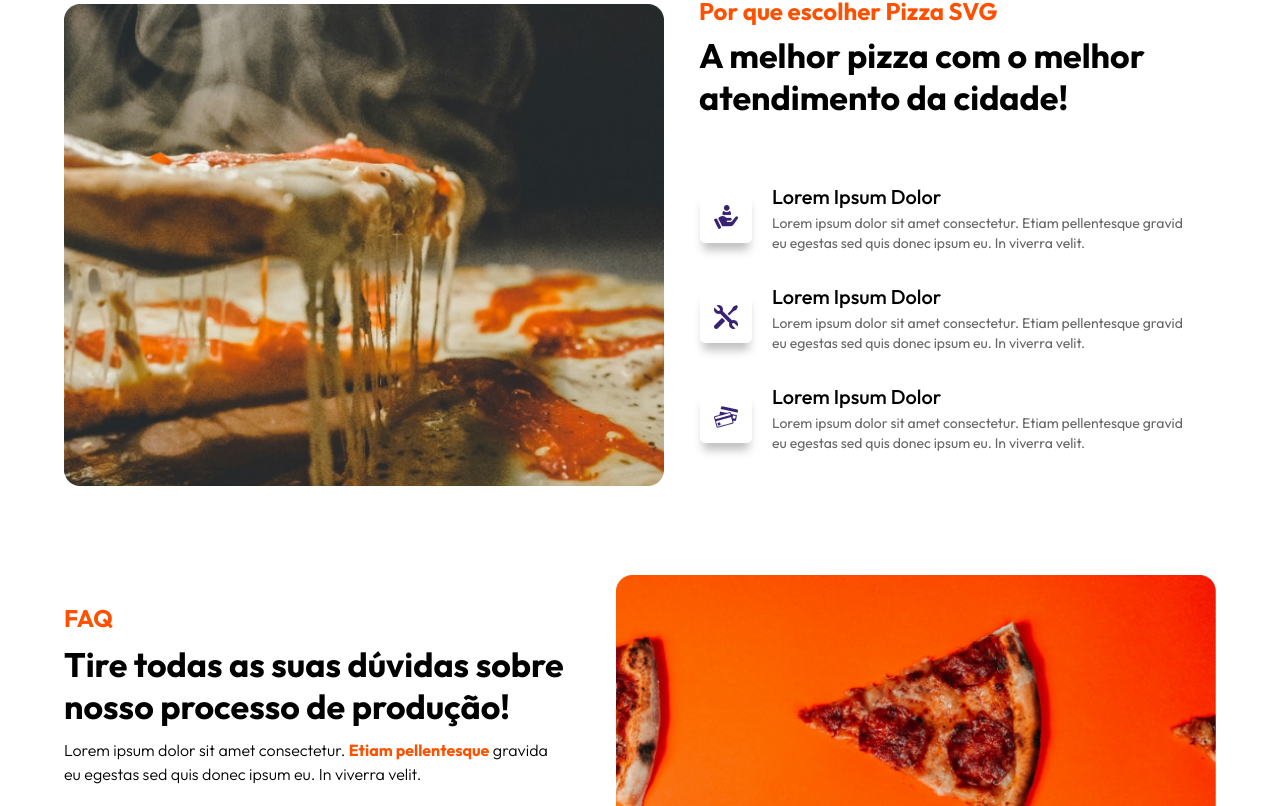
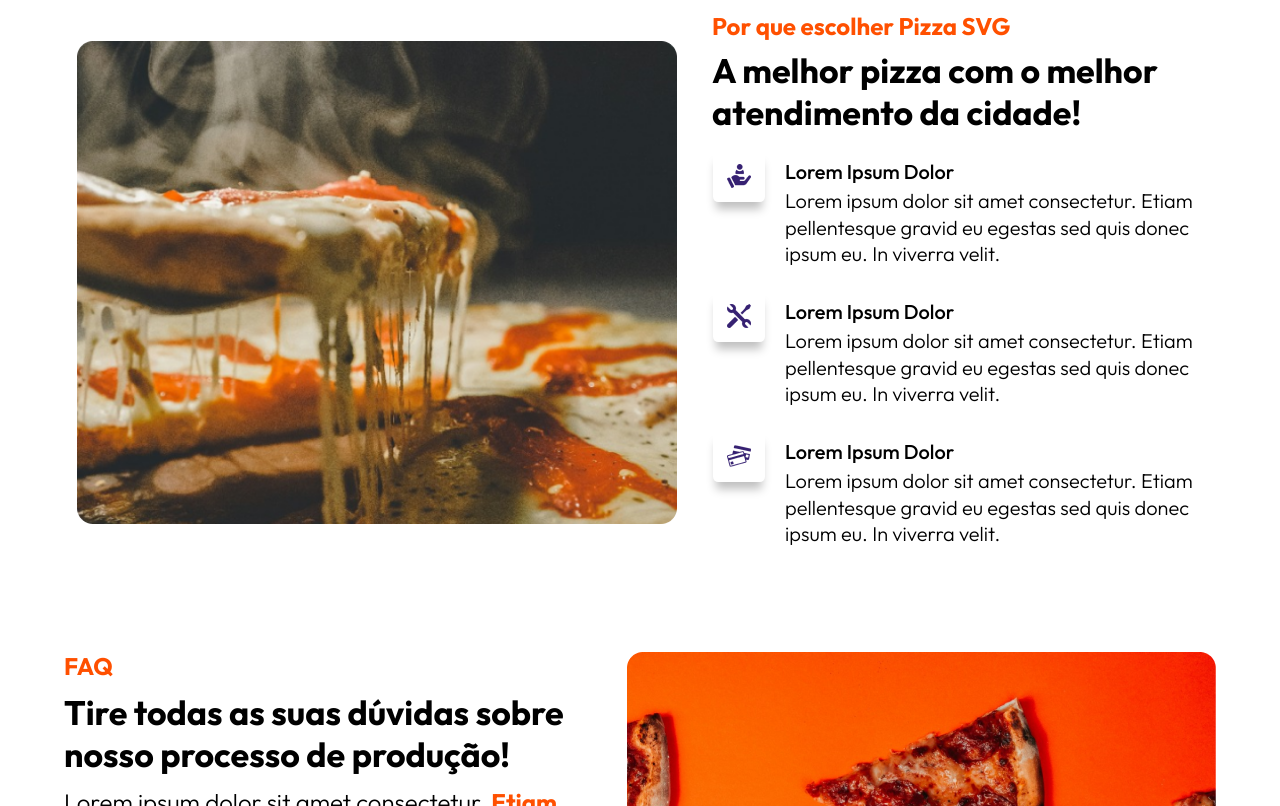
Before and after one commit to guleao/testelou, a React (Create React App) app: page / in a window 1280 px wide. Shown: the part 474-1280 px from the top of the page. Built offline with nearby package versions, Linux system fonts and the light colour scheme.

Commit message:
Ajustes Finais, finalizado de verdade agora

```diff
--- a/src/App.css
+++ b/src/App.css
@@ -1,3 +1,4 @@
+
 .App {
   text-align: center;
 }
--- a/src/components/Apresentacao.js
+++ b/src/components/Apresentacao.js
@@ -8,67 +8,73 @@ const Apresentacao = React.forwardRef((props, ref)  => {
 
   return (
     <div ref={ref}>
-        <Box sx={{ display: 'flex', flexDirection: isMobile ? 'column' : 'row', justifyContent: 'center', alignItems: 'center', marginTop: '50px', padding: isMobile ? '0 20px' : '0', width: isMobile ? '90%' : '100%' }}>
+        <Box sx={{ display: 'flex', flexDirection: isMobile ? 'column' : 'row', justifyContent: 'center', alignItems: 'center', marginTop: '50px', width: isMobile ? '100%' : '100%', marginLeft: isMobile ? 0 : '13px'}}>
         <img src={isMobile ? './img/Pizza_derretendoMob.png' : './img/Pizza_derretendo.png'}  alt="Pizza" style={{ width: '100%', maxWidth: '600px', marginRight: isMobile ? 0 : '20px', marginBottom: isMobile ? '20px' : 0 }} />
         <Box sx={{ textAlign: isMobile ? 'left' : 'left' }}>
-            <Typography variant={isMobile ? "h6" : "h5"} gutterBottom sx={{color: '#FF5000', fontWeight:'bold', marginLeft: isMobile ? 0 : '15px'}}>
+            <Typography variant={isMobile ? "h6" : "h5"} gutterBottom sx={{color: '#FF5000', fontWeight:'bold', marginLeft: isMobile ? 0 : '15px', marginTop:'15px'}}>
             Por que escolher Pizza SVG
             </Typography>
-            <Typography variant={isMobile ? "h5" : "h4"} sx={{ fontWeight:'bold', marginBottom: isMobile ? '0px' : '10px', marginLeft: isMobile ? 0 : '15px' }}>
+            <Typography variant={isMobile ? "h5" : "h4"} sx={{ fontWeight:'bold', marginLeft: isMobile ? 0 : '15px' }}>
                 <Box>A melhor pizza com o melhor </Box>
                 <Box>atendimento da cidade!</Box>
             </Typography>
-            <List sx={{marginTop: isMobile ? '10px' : '40px', marginBottom:'20px'}}>
-                <ListItem>
-                <Box sx={{ border: '1px solid transparent', borderRadius: '10%', width: 50, height: 50, display: 'flex', justifyContent: 'center', alignItems: 'center', boxShadow: '0px 10px 10px -3px rgba(0, 0, 0, 0.25)', backgroundColor: '#ffffff' }}>
+            <List sx={{marginTop: isMobile ? '10px' : '0px' }}>
+                <ListItem sx={{right: isMobile ? '15px' : 0 }}>
+                    <Box sx={{ display: 'flex', flexDirection: isMobile ? 'column' : 'row' }}>
+                        <Box sx={{ border: '1px solid transparent', borderRadius: '10%', marginLeft: isMobile ? 0 : 0 , width: 50, height: 50, display: 'flex', justifyContent: 'center', alignItems: 'center', boxShadow: '0px 10px 10px -3px rgba(0, 0, 0, 0.25)', backgroundColor: '#ffffff' }}>
                             <ListItemIcon sx={{display: 'flex', justifyContent: 'center', alignItems: 'center'}}>
                                 <img src='./img/liberty.png'  alt='icon'/>
                             </ListItemIcon>
                         </Box>
-
-                <ListItemText sx={{marginLeft:'20px', maxWidth: '500px'}}
+                        <ListItemText sx={{marginLeft: isMobile ? '0px' : '20px', maxWidth: '550px'}}
                             primary={
                             <Typography variant="h6">
                                 Lorem Ipsum Dolor
                             </Typography>
                             }
-                secondary="Lorem ipsum dolor sit amet consectetur. Etiam pellentesque gravid eu egestas sed quis donec ipsum eu. In viverra velit."
+                            secondary={<Typography variant='h5' sx={{fontWeight:'300', fontSize: isMobile ? '16px' : '20px'}}>Lorem ipsum dolor sit amet consectetur. Etiam pellentesque gravid eu egestas sed quis donec ipsum eu. In viverra velit.</Typography>}
                         />
+                    </Box>
                 </ListItem>
 
-                <ListItem>
-                <Box sx={{ border: '1px solid transparent', borderRadius: '10%', width: 50, height: 50, display: 'flex', justifyContent: 'center', alignItems: 'center', boxShadow: '0px 10px 10px -3px rgba(0, 0, 0, 0.25)', backgroundColor: '#ffffff' }}>
+
+                <ListItem sx={{right: isMobile ? '15px' : 0 }}>
+                    <Box sx={{ display: 'flex', flexDirection: isMobile ? 'column' : 'row', alignItems: 'flex-start' }}>
+                        <Box sx={{ border: '1px solid transparent', borderRadius: '10%', marginLeft: isMobile ? 0 : 0 , width: 50, height: 50, display: 'flex', justifyContent: 'center', alignItems: 'center', boxShadow: '0px 10px 10px -3px rgba(0, 0, 0, 0.25)', backgroundColor: '#ffffff' }}>
                             <ListItemIcon sx={{display: 'flex', justifyContent: 'center', alignItems: 'center'}}>
                                 <img src='./img/ferramenta.png'  alt='icon'/>
                             </ListItemIcon>
                         </Box>
-
-                <ListItemText sx={{marginLeft:'20px', maxWidth: '500px'}}
+                        <ListItemText sx={{marginLeft: isMobile ? '0px' : '20px', maxWidth: '550px'}}
                             primary={
                             <Typography variant="h6">
                                 Lorem Ipsum Dolor
                             </Typography>
                             }
-                    secondary="Lorem ipsum dolor sit amet consectetur. Etiam pellentesque gravid eu egestas sed quis donec ipsum eu. In viverra velit."
+                            secondary={<Typography variant='h5' sx={{fontWeight:'300', fontSize: isMobile ? '16px' : '20px'}}>Lorem ipsum dolor sit amet consectetur. Etiam pellentesque gravid eu egestas sed quis donec ipsum eu. In viverra velit.</Typography>}
                         />
+                    </Box>
                 </ListItem>
 
-                <ListItem>
-                <Box sx={{ border: '1px solid transparent', borderRadius: '10%', width: 50, height: 50, display: 'flex', justifyContent: 'center', alignItems: 'center', boxShadow: '0px 10px 10px -3px rgba(0, 0, 0, 0.25)', backgroundColor: '#ffffff' }}>
+                <ListItem sx={{right: isMobile ? '15px' : 0 }}>
+                    <Box sx={{ display: 'flex', flexDirection: isMobile ? 'column' : 'row', alignItems: 'flex-start' }}>
+                        <Box sx={{ border: '1px solid transparent', borderRadius: '10%', marginLeft: isMobile ? 0 : 0 , width: 50, height: 50, display: 'flex', justifyContent: 'center', alignItems: 'center', boxShadow: '0px 10px 10px -3px rgba(0, 0, 0, 0.25)', backgroundColor: '#ffffff' }}>
                             <ListItemIcon sx={{display: 'flex', justifyContent: 'center', alignItems: 'center'}}>
-                        <img src='./img/cartao.png' alt='icon'/>
+                                <img src='./img/cartao.png'  alt='icon'/>
                             </ListItemIcon>
                         </Box>
-
-                <ListItemText sx={{marginLeft:'20px', maxWidth: '500px'}}
+                        <ListItemText sx={{marginLeft: isMobile ? '0px' : '20px', maxWidth: '550px'}}
                             primary={
                             <Typography variant="h6">
                                 Lorem Ipsum Dolor
                             </Typography>
                             }
-                    secondary="Lorem ipsum dolor sit amet consectetur. Etiam pellentesque gravid eu egestas sed quis donec ipsum eu. In viverra velit."
+                            secondary={<Typography variant='h5' sx={{fontWeight:'300', fontSize: isMobile ? '16px' : '20px'}}>Lorem ipsum dolor sit amet consectetur. Etiam pellentesque gravid eu egestas sed quis donec ipsum eu. In viverra velit.</Typography>}
                         />
+                    </Box>
                 </ListItem>
+
+
 
             </List>
         </Box>
--- a/src/components/Contato.js
+++ b/src/components/Contato.js
@@ -37,13 +37,31 @@ const ContactForm = React.forwardRef((props, ref) => {
             Entre em contato
             </Typography>
             <Typography variant={ isMobile ? "h5" : "h4"} gutterBottom sx={{fontWeight:'bold'}}>
-                <Box>Fale com a nossa equipe especializada e adquira</Box>
-                <Box>nossos serviços. </Box>
+            {isMobile ? (
+                    <>
+                    <Box>Se desejar alguma informação ou efetuar uma compra com nossos atendentes</Box>
+                    </>
+                ) : (
+                    <>
+                    <Box>Fale com a nossa equipe especializada e adquira</Box>
+                    <Box>nossos serviços.</Box>
+                    </>
+                )}
             </Typography>
 
             <Typography sx={{fontWeight:'300', marginBottom:'40px', maxWidth: isMobile ? '290px' : '700px'}}>
-                <Box>Lorem ipsum dolor sit amet consectetur. Platea viverra nam vitae convallis. Orci fringilla imperdiet</Box>
-                <Box>malesuada ullamcorper facilisis.</Box>
+
+                {isMobile ? (
+                    <>
+                    <Box>Lorem ipsum dolor sit amet consectetur. Platea viverra nam vitae convallis.</Box>
+
+                    </>
+                ) : (
+                    <>
+                    <Box>Lorem ipsum dolor sit amet consectetur. Platea viverra nam vitae convallis. Orci fringilla imperdiet</Box>
+                    <Box>malesuada ullamcorper facilisis.</Box>
+                    </>
+                )}
             </Typography>
 
             <Box sx={{ display: 'flex', flexDirection: 'column', alignItems: 'flex-start', width: isMobile ? '90%' : '40%' }}>
--- a/src/components/Faq.js
+++ b/src/components/Faq.js
@@ -10,7 +10,7 @@ const Faq = React.forwardRef((props, ref) => {
 
   return (
     <div ref={ref}>
-        <Box sx={{ display: 'flex', flexDirection: isMobile ? 'column' : 'row-reverse', justifyContent: 'center', alignItems: 'center', marginTop: isMobile ? '20px' : '80px', padding: isMobile ? '0 20px' : '0', width: isMobile ? '90%' : '100%' }}>
+        <Box sx={{ display: 'flex', flexDirection: isMobile ? 'column' : 'row-reverse', justifyContent: 'center', alignItems: 'center', marginTop: isMobile ? '20px' : '80px', width: isMobile ? '100%' : '100%' }}>
             <img src={isMobile ? './img/Multipizza.png' : './img/Multipizza.png'}  alt="Pizza" style={{ width: '100%', maxWidth: '600px', marginBottom: isMobile ? '30px' : 0 }} />
             <Box sx={{ textAlign: isMobile ? 'left' : 'left', maxWidth:'610px', marginRight: isMobile ? 0 : '30px' }}>
 
@@ -23,9 +23,9 @@ const Faq = React.forwardRef((props, ref) => {
                     <Box>nosso processo de produção!</Box>
                 </Typography>
 
-                <Typography sx={{marginBottom: isMobile ? '30px' : 0, fontWeight:'300'}}>
-                    <Box>Lorem ipsum dolor sit amet consectetur. <span style={{color: '#FF5000', fontWeight:'bold'}}>Etiam pellentesque</span> gravida </Box>
-                    <Box> eu egestas sed quis donec ipsum eu. In viverra velit.</Box>
+                <Typography variant={isMobile ? 'h6' : 'h5'} sx={{marginBottom: isMobile ? '30px' : 0, fontWeight:'300'}}>
+                    Lorem ipsum dolor sit amet consectetur. <span style={{color: '#FF5000', fontWeight:'bold'}}>Etiam pellentesque</span> gravida
+                     eu egestas sed quis donec ipsum eu. In viverra velit.
                 </Typography>
 
                 <Accordion style={{ marginTop: '15px', maxWidth: '100%', boxShadow: 'none' }}
```
Also changed, not shown: src/components/Navbar.js (+26 -10 lines). Lines whose indentation alone changed are shown as unchanged.
